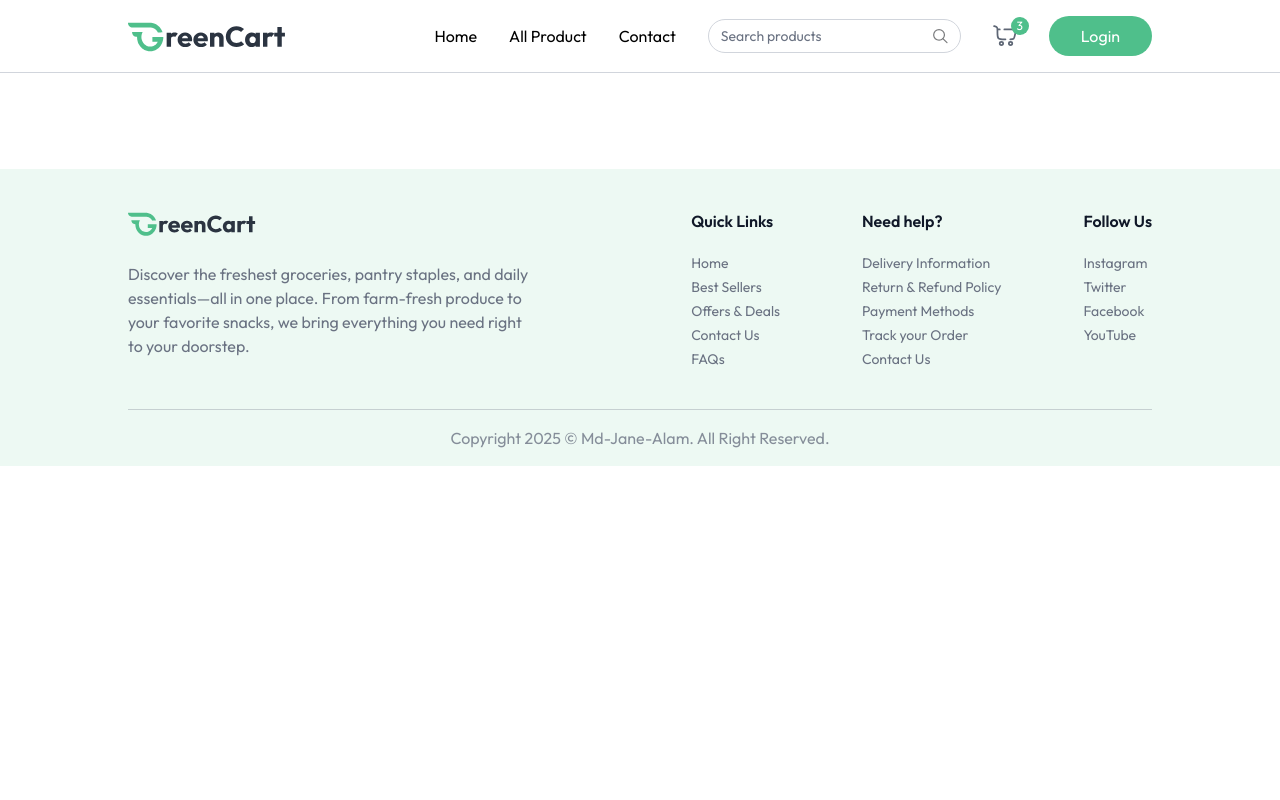
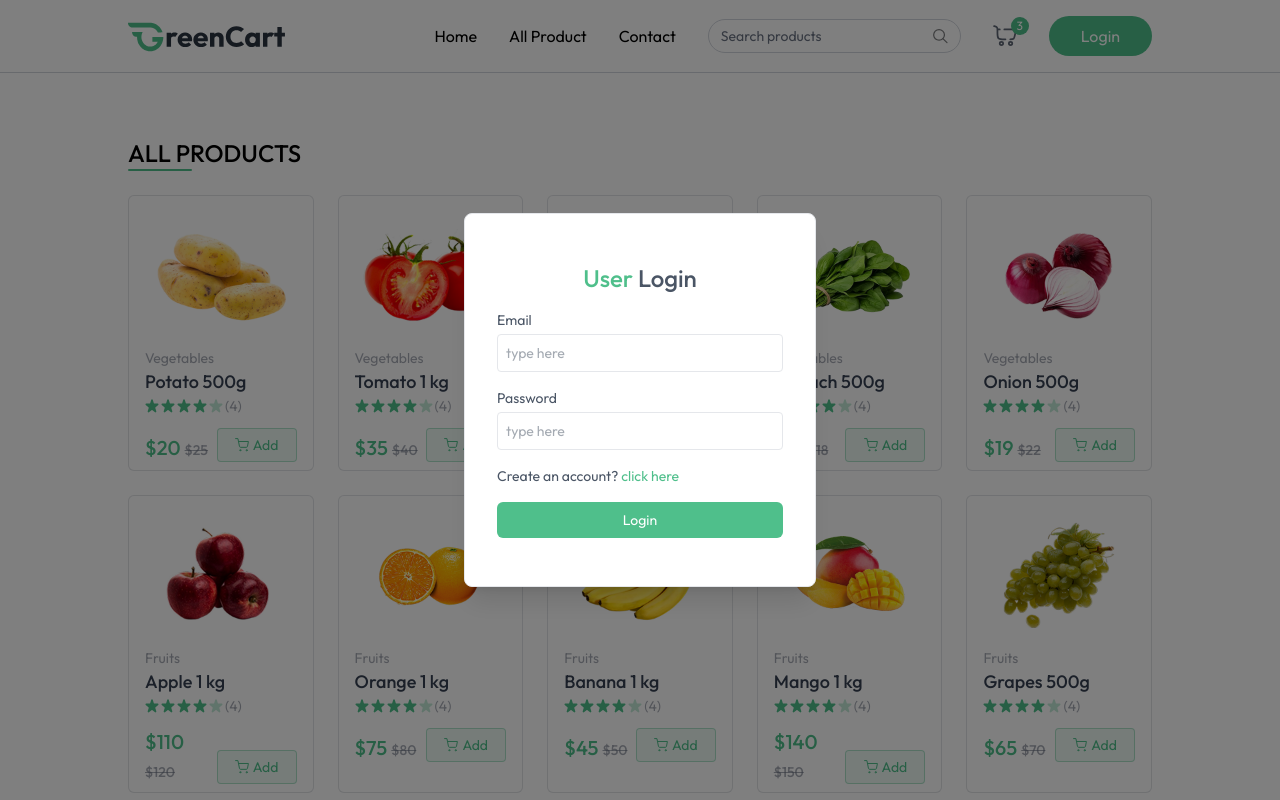
Before and after one commit to 96mdjanealam/earthy-harvest, a React (Vite) app in the folder client/: page /products in a window 1280 px wide. Both pictures are taken after a click on the button "Login". Shown: the top 800 px of the page. Built offline with nearby package versions, Linux system fonts and the light colour scheme.

Commit message:
search added

```diff
--- a/client/src/App.jsx
+++ b/client/src/App.jsx
@@ -4,19 +4,26 @@
 import Home from "./pages/Home";
 import { Toaster } from "react-hot-toast";
 import Footer from "./components/Footer";
+import { useAppContext } from "./context/AppContext";
+import Login from "./components/Login";
+import AllProducts from "./pages/AllProducts";
 
 const App = () => {
   const isSellerPath = useLocation().pathname.includes("seller");
+  const {showUserLogin} = useAppContext();
+
 
   return (
     <div>
       {!isSellerPath && <Navbar />}
+      {showUserLogin ? <Login/> : null}
       <Toaster />
       <div
         className={`${isSellerPath ? "" : "px-6 md:px-16 lg:px-24 xl:px-32"}`}
       >
         <Routes>
           <Route path="/" element={<Home />} />
+          <Route path="/products" element={<AllProducts />} />
         </Routes>
       </div>
       {!isSellerPath && <Footer />}
--- a/client/src/components/Footer.jsx
+++ b/client/src/components/Footer.jsx
@@ -2,26 +2,7 @@
 import { assets, footerLinks } from "../assets/assets";
 
 const Footer = () => {
-  const linkSections = [
-    {
-      title: "Quick Links",
-      links: ["Home", "Best Sellers", "Offers & Deals", "Contact Us", "FAQs"],
-    },
-    {
-      title: "Need Help?",
-      links: [
-        "Delivery Information",
-        "Return & Refund Policy",
-        "Payment Methods",
-        "Track your Order",
-        "Contact Us",
-      ],
-    },
-    {
-      title: "Follow Us",
-      links: ["Instagram", "Twitter", "Facebook", "YouTube"],
-    },
-  ];
+
   return (
     <div className="px-6 md:px-16 lg:px-24 xl:px-32 mt-24 bg-primary/10">
       <div className="flex flex-col md:flex-row items-start justify-between gap-10 py-10 border-b border-gray-500/30 text-gray-500">
--- /dev/null
+++ b/client/src/components/Login.jsx
@@ -0,0 +1,100 @@
+import React from "react";
+import { useAppContext } from "../context/AppContext";
+
+const Login = () => {
+  const { setShowUserLogin, setUser } = useAppContext();
+
+  const [state, setState] = React.useState("login");
+  const [name, setName] = React.useState("");
+  const [email, setEmail] = React.useState("");
+  const [password, setPassword] = React.useState("");
+
+
+  const onSubmitHandler = async (event) => {
+    event.preventDefault();
+    setUser({
+        email: "test@mdjane.com",
+        name: "md jane"
+    })
+    setShowUserLogin(false)
+  };
+
+  return (
+    <div
+      onClick={() => setShowUserLogin(false)}
+      className="fixed inset-0 z-30 flex items-center text-sm text-gray-600 bg-black/50"
+    >
+      <form
+        onSubmit={onSubmitHandler}
+        onClick={(e) => e.stopPropagation()}
+        className="flex flex-col gap-4 m-auto items-start p-8 py-12 w-80 sm:w-[352px] rounded-lg shadow-xl border border-gray-200 bg-white"
+      >
+        <p className="text-2xl font-medium m-auto">
+          <span className="text-primary">User</span>{" "}
+          {state === "login" ? "Login" : "Sign Up"}
+        </p>
+        {state === "register" && (
+          <div className="w-full">
+            <p>Name</p>
+            <input
+              onChange={(e) => setName(e.target.value)}
+              value={name}
+              placeholder="type here"
+              className="border border-gray-200 rounded w-full p-2 mt-1 outline-primary"
+              type="text"
+              required
+            />
+          </div>
+        )}
+        <div className="w-full ">
+          <p>Email</p>
+          <input
+            onChange={(e) => setEmail(e.target.value)}
+            value={email}
+            placeholder="type here"
+            className="border border-gray-200 rounded w-full p-2 mt-1 outline-primary"
+            type="email"
+            required
+          />
+        </div>
+        <div className="w-full ">
+          <p>Password</p>
+          <input
+            onChange={(e) => setPassword(e.target.value)}
+            value={password}
+            placeholder="type here"
+            className="border border-gray-200 rounded w-full p-2 mt-1 outline-primary"
+            type="password"
+            required
+          />
+        </div>
+        {state === "register" ? (
+          <p>
+            Already have account?{" "}
+            <span
+              onClick={() => setState("login")}
+              className="text-primary cursor-pointer"
+            >
+              click here
+            </span>
+          </p>
+        ) : (
+          <p>
+            Create an account?{" "}
+            <span
+              onClick={() => setState("register")}
+              className="text-primary cursor-pointer"
+            >
+              click here
+            </span>
+          </p>
+        )}
+        <button className="bg-primary hover:bg-primary-dull transition-all text-white w-full py-2 rounded-md cursor-pointer">
+          {state === "register" ? "Create Account" : "Login"}
+        </button>
+      </form>
+    </div>
+  );
+};
+
+export default Login;
--- a/client/src/components/Navbar.jsx
+++ b/client/src/components/Navbar.jsx
@@ -1,11 +1,25 @@
-import React from "react";
+import React, { useEffect } from "react";
 import { NavLink } from "react-router-dom";
 import { assets } from "../assets/assets";
 import { useAppContext } from "../context/AppContext";
 
 const Navbar = () => {
   const [open, setOpen] = React.useState(false);
-  const { user, setUser, setShowUserLogin, navigate } = useAppContext();
+  const {
+    user,
+    setUser,
+    setShowUserLogin,
+    navigate,
+    searchQuery,
+    setSearchQuery,
+  } = useAppContext();
+
+  useEffect(() => {
+    if (searchQuery.length > 0) {
+      navigate("/products");
+    }
+  }, [searchQuery]);
+
   const logout = async () => {
     setUser(null);
     navigate("/");
@@ -25,6 +39,7 @@
 
         <div className="hidden lg:flex items-center text-sm gap-2 border border-gray-300 px-3 rounded-full">
           <input
+            onChange={(e) => setSearchQuery(e.target.value)}
             className="py-1.5 w-full bg-transparent outline-none placeholder-gray-500"
             type="text"
             placeholder="Search products"
--- a/client/src/context/AppContext.jsx
+++ b/client/src/context/AppContext.jsx
@@ -14,6 +14,7 @@
   const [showUserLogin, setShowUserLogin] = useState(false);
   const [products, setProducts] = useState([]);
   const [cartItems, setCartItems] = useState({});
+  const [searchQuery, setSearchQuery] = useState("");
 
   // fetch all product
   const fetchProducts = async () => {
@@ -70,6 +71,8 @@
     updateCartItem,
     removeFromCart,
     cartItems,
+    searchQuery,
+    setSearchQuery,
   };
   return <AppContext.Provider value={value}>{children}</AppContext.Provider>;
 };
--- /dev/null
+++ b/client/src/pages/AllProducts.jsx
@@ -0,0 +1,37 @@
+import React, { useEffect, useState } from "react";
+import { useAppContext } from "../context/AppContext";
+import ProductCard from "../components/ProductCard";
+
+const AllProducts = () => {
+  const { products, searchQuery } = useAppContext();
+  const [filteredProducts, setFilteredProducts] = useState([]);
+
+  useEffect(() => {
+    if (searchQuery.length > 0) {
+      setFilteredProducts(
+        products.filter((product) =>
+          product.name.toLowerCase().includes(searchQuery.toLowerCase())
+        )
+      );
+    } else {
+      setFilteredProducts(products);
+    }
+  }, [products, searchQuery]);
+
+  return (
+    <div className="mt-16 flex flex-col">
+      <p className="text-2xl font-medium uppercase">All products</p>
+      <div className="w-16 h-0.5 bg-primary rounded-full"></div>
+
+      <div className="grid grid-cols-2 sm:grid-cols-3 md:grid-cols-4 gap-3 md:gap-6 lg:grid-cols-5 mt-6">
+        {filteredProducts
+          .filter((product) => product.inStock)
+          .map((product, index) => (
+            <ProductCard key={index} product={product} />
+          ))}
+      </div>
+    </div>
+  );
+};
+
+export default AllProducts;
```
